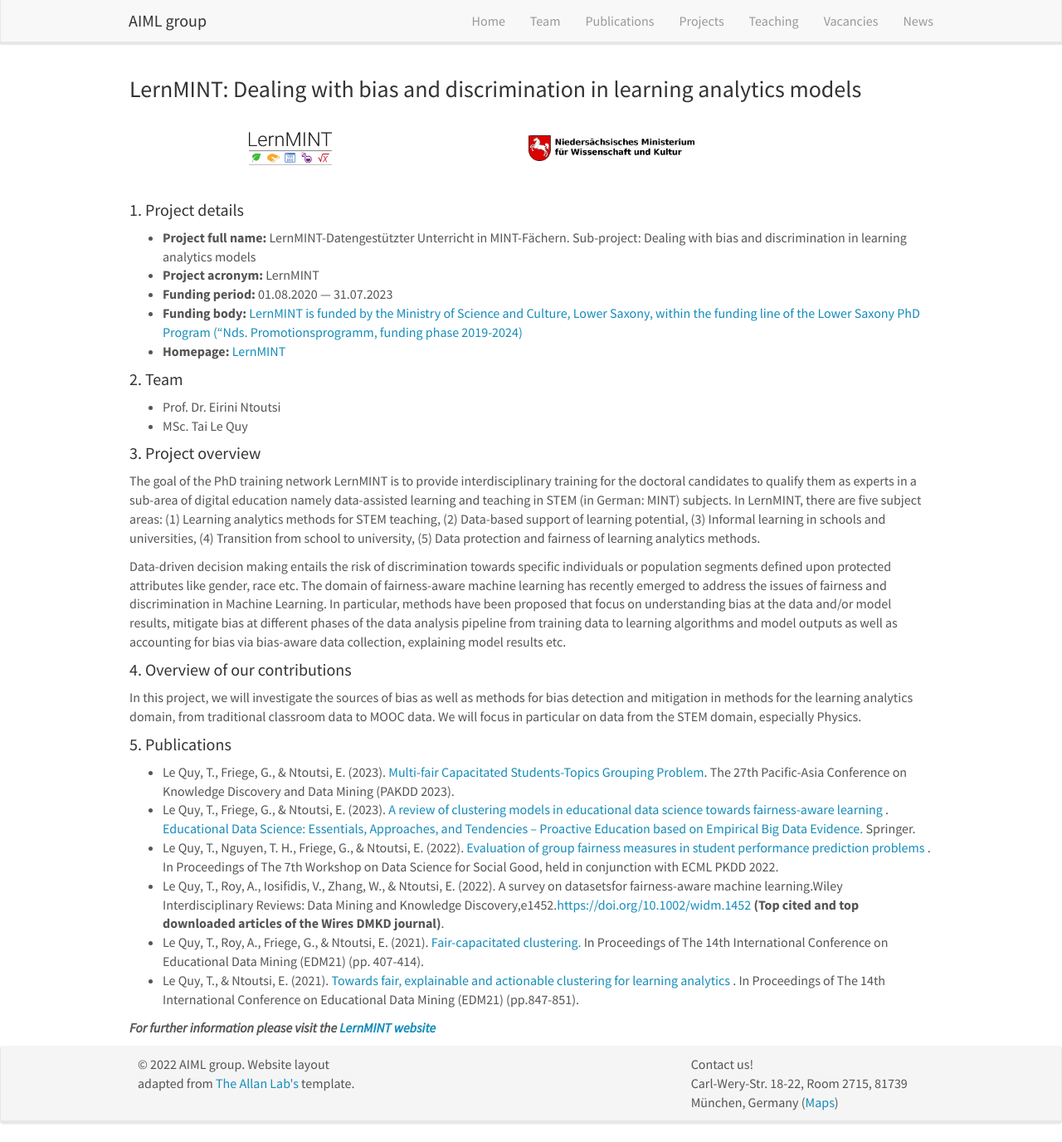
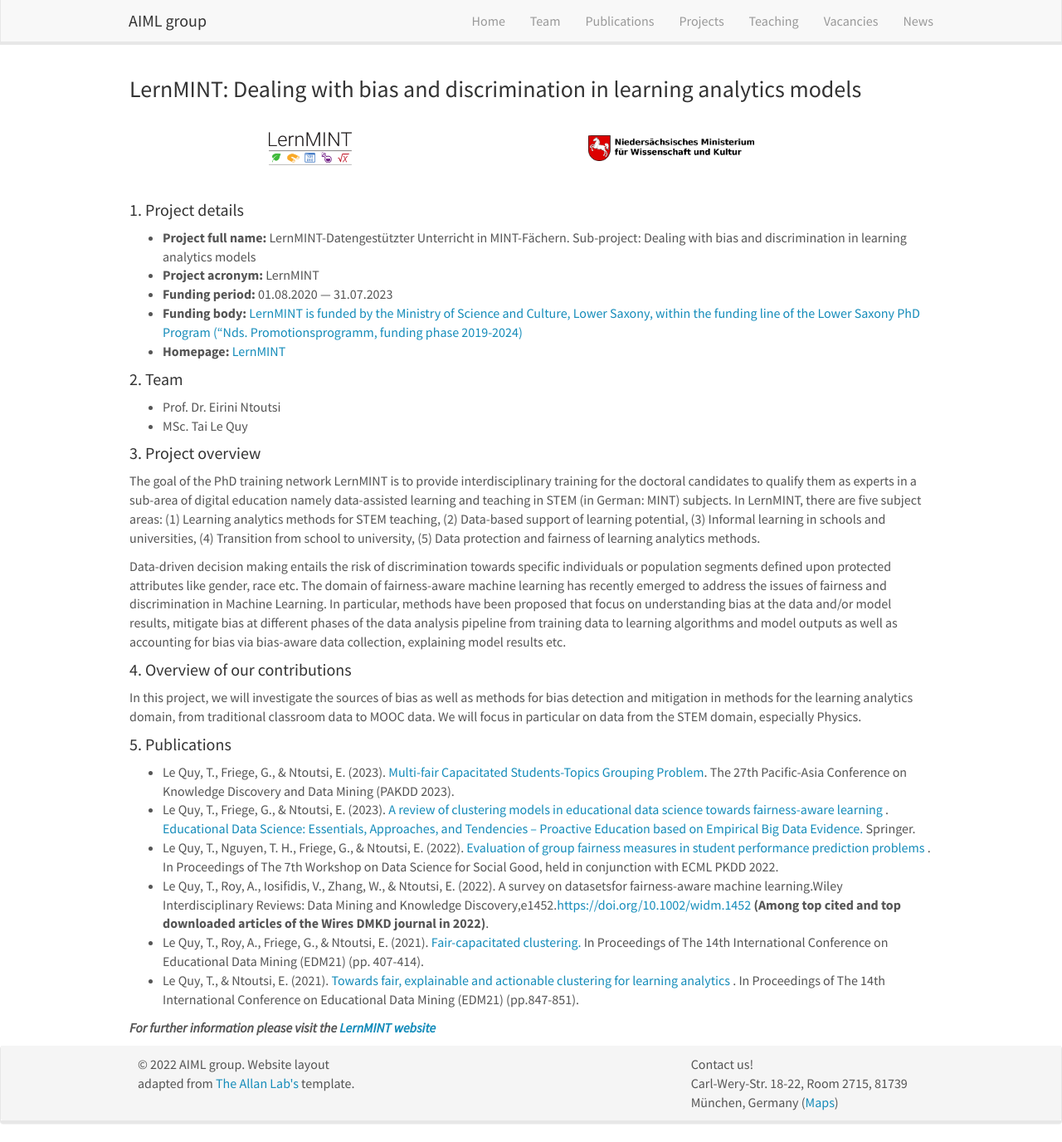
Before and after one commit to AIML-research/AIML-research.github.io, a Jekyll site: the page built from _pages/lernmint.md, in a window 1280 px wide and 1376 px high. Shown: the whole window at 83% size. Built offline with Jekyll 4.4.1, drawn with Linux system fonts in a browser that asks for light colours; nearby versions of some CDN libraries.

Commit message:
Update lernmint.md

```diff
--- a/_pages/lernmint.md
+++ b/_pages/lernmint.md
@@ -8,7 +8,7 @@
 
 ### LernMINT: Dealing with bias and discrimination in learning analytics models
 
-<table style="border-collapse: collapse; width: 80%;" border="0">
+<table style="border-collapse: collapse; width: 90%;" border="0">
 <tbody>
 <tr>
 <td style="width: 50%; text-align: center;"><img src="{{ site.url }}{{ site.baseurl }}/images/logopic/logo-lernmint.png" alt="" width="100" /></td>
@@ -42,7 +42,7 @@
 - Le Quy, T., Friege, G., & Ntoutsi, E. (2023). <a href ="https://arxiv.org/abs/2206.09895">Multi-fair Capacitated Students-Topics Grouping Problem</a>. The 27th Pacific-Asia Conference on Knowledge Discovery and Data Mining (PAKDD 2023).
 - Le Quy, T., Friege, G., & Ntoutsi, E. (2023). <a href = "https://arxiv.org/abs/2301.03421"> A review of clustering models in educational data science towards fairness-aware learning </a>. <a href="https://link.springer.com/book/9789819900251"> Educational Data Science: Essentials, Approaches, and Tendencies – Proactive Education based on Empirical Big Data Evidence.</a> Springer.
 - Le Quy, T., Nguyen, T. H., Friege, G., & Ntoutsi, E. (2022). <a href ="https://doi.org/10.1007/978-3-031-23618-1_8">Evaluation of group fairness measures in student performance prediction problems </a>. In Proceedings of The 7th Workshop on Data Science for Social Good, held in conjunction with ECML PKDD 2022.
-- Le Quy, T., Roy, A., Iosifidis, V., Zhang, W., & Ntoutsi, E. (2022). A survey on datasetsfor fairness-aware machine learning.Wiley Interdisciplinary Reviews: Data Mining and Knowledge Discovery,e1452.<a href = "https://doi.org/10.1002/widm.1452">https://doi.org/10.1002/widm.1452 </a> <b>(Top cited and top downloaded articles of the Wires DMKD journal)</b>.
+- Le Quy, T., Roy, A., Iosifidis, V., Zhang, W., & Ntoutsi, E. (2022). A survey on datasetsfor fairness-aware machine learning.Wiley Interdisciplinary Reviews: Data Mining and Knowledge Discovery,e1452.<a href = "https://doi.org/10.1002/widm.1452">https://doi.org/10.1002/widm.1452 </a> <b>(Among top cited and top downloaded articles of the Wires DMKD journal in 2022)</b>.
 - Le Quy, T., Roy, A., Friege, G., & Ntoutsi, E. (2021). <a href ="https://educationaldatamining.org/EDM2021/virtual/static/pdf/EDM21_paper_184.pdf">Fair-capacitated clustering. </a> In Proceedings of The 14th International Conference on Educational Data Mining (EDM21) (pp. 407-414).
 - Le Quy, T., & Ntoutsi, E. (2021). <a href ="https://educationaldatamining.org/EDM2021/virtual/static/pdf/EDM21_paper_270.pdf">Towards fair, explainable and actionable clustering for learning analytics </a>. In Proceedings of The 14th International Conference on Educational Data Mining (EDM21) (pp.847-851).
 
```
